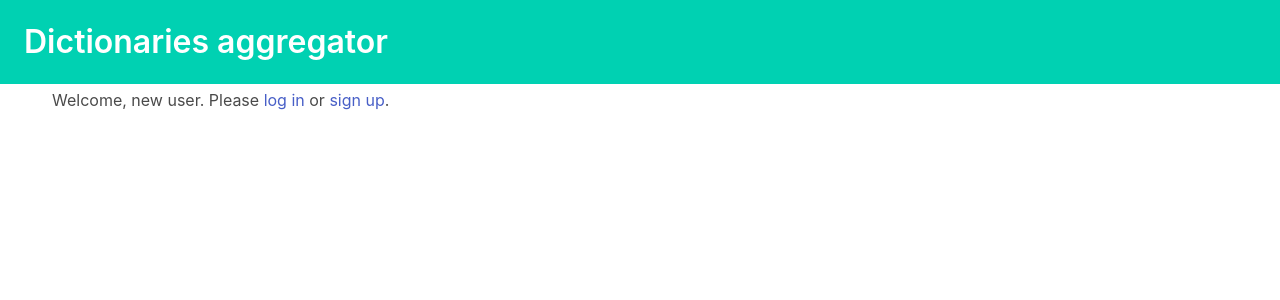
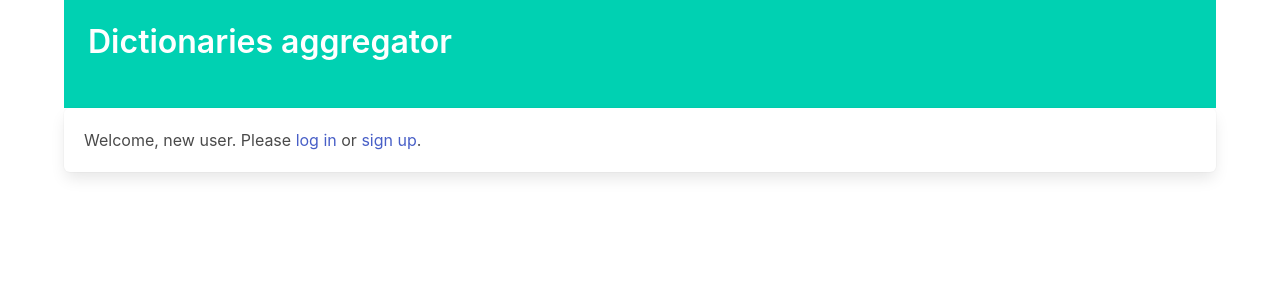
Before and after one commit to nvp85/dicts_aggregator, a Django app: page /home/ in a window 1280 px wide. Shown: the top 300 px of the page. Run offline with Django 3.2, Linux system fonts and the light colour scheme.

Commit message:
update home.html

```diff
--- a/templates/home.html
+++ b/templates/home.html
@@ -7,33 +7,47 @@
     <title>Dicts aggregator</title>
 </head>
 <body>
-    <section class="hero is-small is-primary mb-4">
-        <div class="hero-body">
-            <h2 class="title">Dictionaries aggregator</h2>
-        </div>
-    </section>
+    <div id="content" class="container">
+        <section class="hero is-small is-primary">
+            <div class="hero-body">
+                <h2 class="title">Dictionaries aggregator</h2>
+                <div class="navbar-menu">
+                    <div class="navbar-start">
+                      <!-- navbar items -->
+                    </div>
 
-    <div id="content" class="container">
-        <div class="columns">
+                    <div class="navbar-end">
+                      <!-- navbar items -->
+                    </div>
+                  </div>
+            </div>
+        </section>
+        <div class="box">
         {% block content %}
             {% if user.is_authenticated %}
-                <div class="column">
+                <div>
                     <p class="mb-4">Welcome, {{ user.username }}. Thanks for logging in. <a href={% url "logout" %}>Log out</a>.</p>
-                    <form method="post" action={% url "search" %} class="mb-4">
+                    <form method="post" action={% url "search" %} class="">
                         {% csrf_token %}
-                        <div class="field has-addons">
-                            <label class="label" for="{{ search_form.word.id_for_label }}">Word</label>
-                            <div class="control">
-                              <input class="input" type="text" placeholder="Look up a word" id="{{ search_form.word.id_for_label }}" name="{{ search_form.word.name }}">
+                        <div class="field">
+                            <div class="label is-normal">
+                                <label class="label mb-4" for="{{ search_form.word.id_for_label }}">Word</label>
                             </div>
-                            <div class="control">
-                                <input type="submit" value="Search" class="button is-primary">
+                            <div class="field-body">
+                                <div class="field has-addons">
+                                    <p class="control">
+                                    <input class="input" type="text" placeholder="Look up a word" id="{{ search_form.word.id_for_label }}" name="{{ search_form.word.name }}">
+                                    </p>
+
+                                    <p class="control">
+                                        <input type="submit" value="Search" class="button is-primary">
+                                    </p>
+                                </div>
                             </div>
                         </div>
-
                     </form>
                     <br>
-                    <div class="column">
+                    <div>
                     {% block search_result %}
                     {% endblock %}
                     </div>
```
